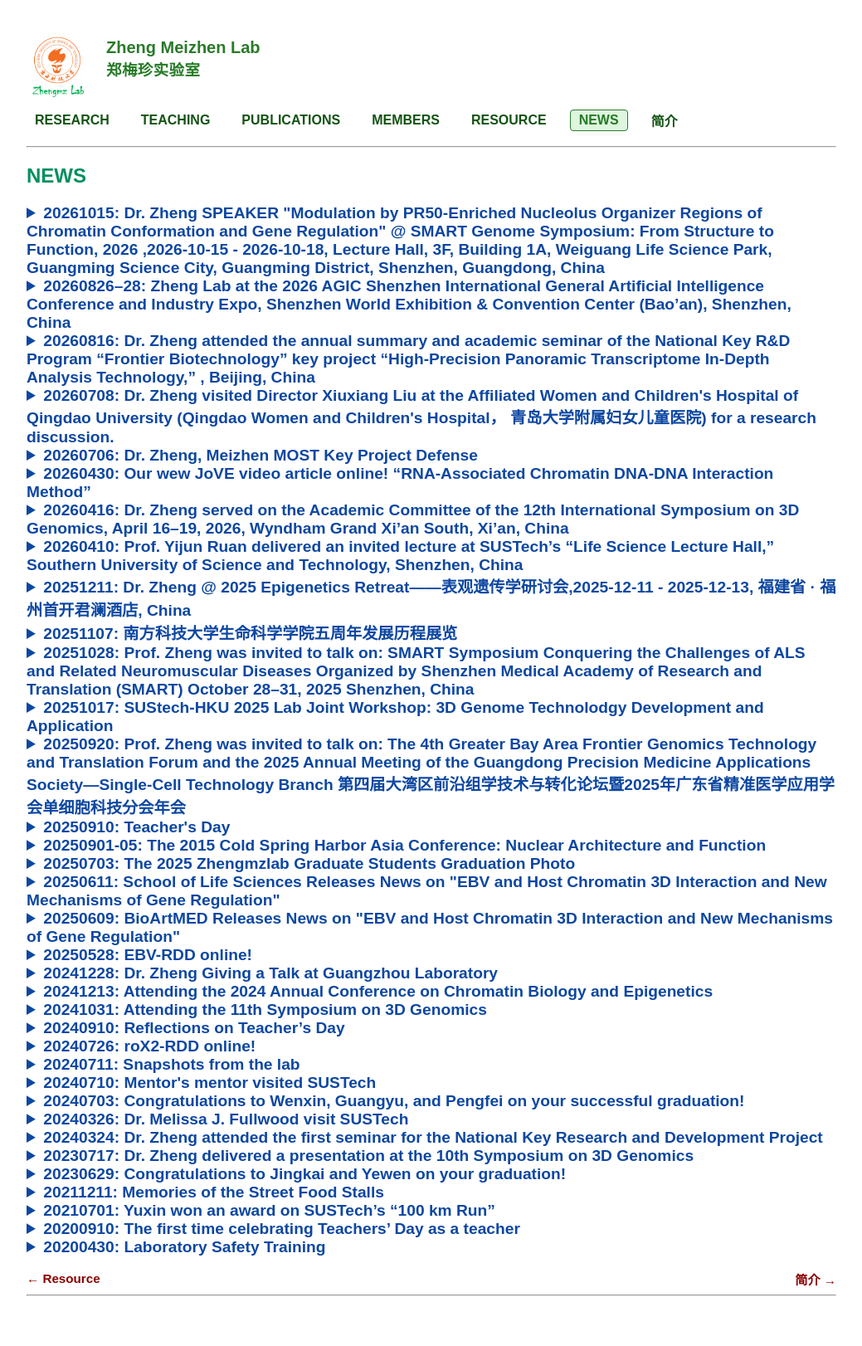
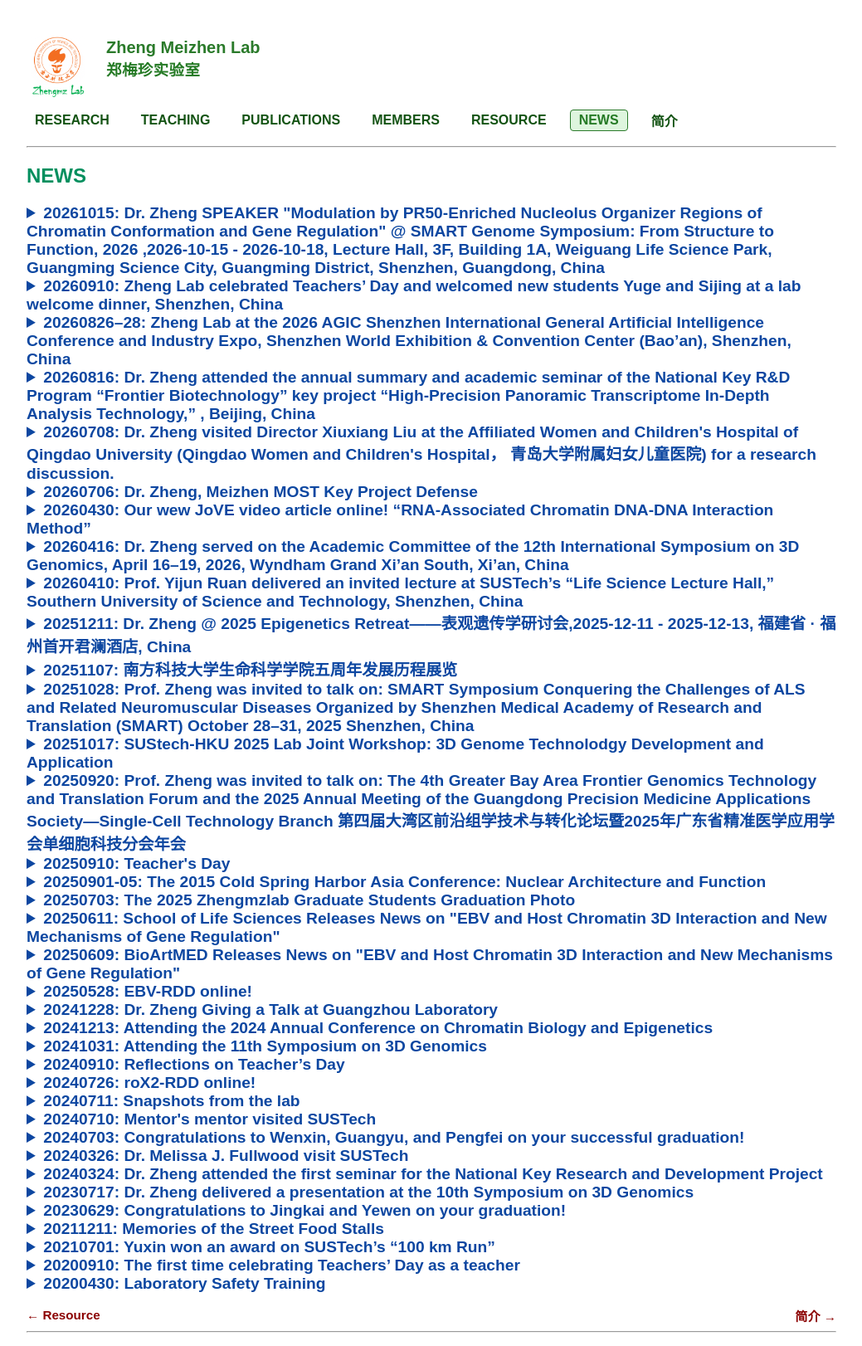
Before and after one commit to ZhengmzLab/zhengmzlab.github.io, a Jekyll site: the page built from news.md, in a window 1280 px wide. Shown: the whole page at 83% size, without its empty margins (120-1159 px from the left). Built offline with Jekyll 4.4.1, drawn with Linux system fonts in a browser that asks for light colours; comment, search, counter and statistics services are not loaded; before the commit the page ends 1578 px from its top, so only the background shows below that.

Commit message:
Update news.md with Teachers' Day celebration details
Added a section for Teachers' Day celebration and new student welcome dinner in the Zheng Lab.

```diff
--- a/news.md
+++ b/news.md
@@ -25,11 +25,32 @@ title: NEWS
 </details>
 <!-- ################################# -->
 
+<!-- ################################# -->
+<details>
+<summary style="color:#0D47A1; font-size:1.2em; font-weight:bold;">20260910: Zheng Lab celebrated Teachers’ Day and welcomed new students Yuge and Sijing at a lab welcome dinner, Shenzhen, China</summary>
+<br>
+    <a href="https://github.com/user-attachments/assets/02e863b7-bc14-4804-99e6-4db16f3f244f">
+  <img
+    src="https://github.com/user-attachments/assets/02e863b7-bc14-4804-99e6-4db16f3f244f"
+    width="155"
+    height="178"
+    alt="BGI"
+    title="点击查看原图"
+  />
+</a>
+
+A warm Teachers’ Day celebration and welcome dinner for our new lab members, Yuge and Sijing.
+</details>
+<!-- ################################# -->
+
+<!-- ################################# -->
 <details>
 <summary style="color:#0D47A1; font-size:1.2em; font-weight:bold;">20260826–28: Zheng Lab at the 2026 AGIC Shenzhen International General Artificial Intelligence Conference and Industry Expo, Shenzhen World Exhibition & Convention Center (Bao’an), Shenzhen, China</summary>
 <br>
+
 <a href="https://www.agicexpo.com/AIHTML/AGICIntro">2026 AGIC Shenzhen International General Artificial Intelligence Conference and Industry Expo</a>
 </details>
+<!-- ################################# -->
 
 
 <!-- ################################# -->
```
